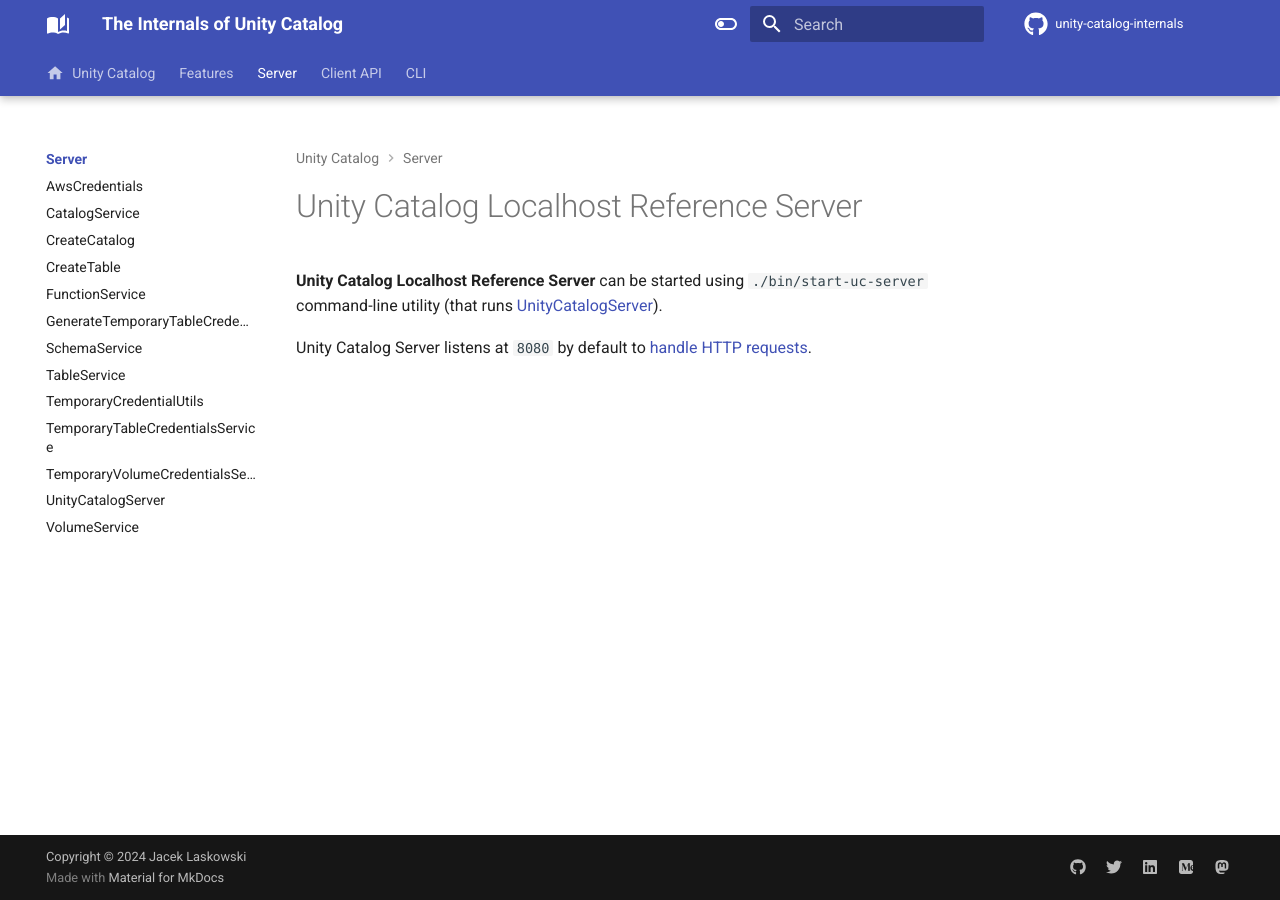
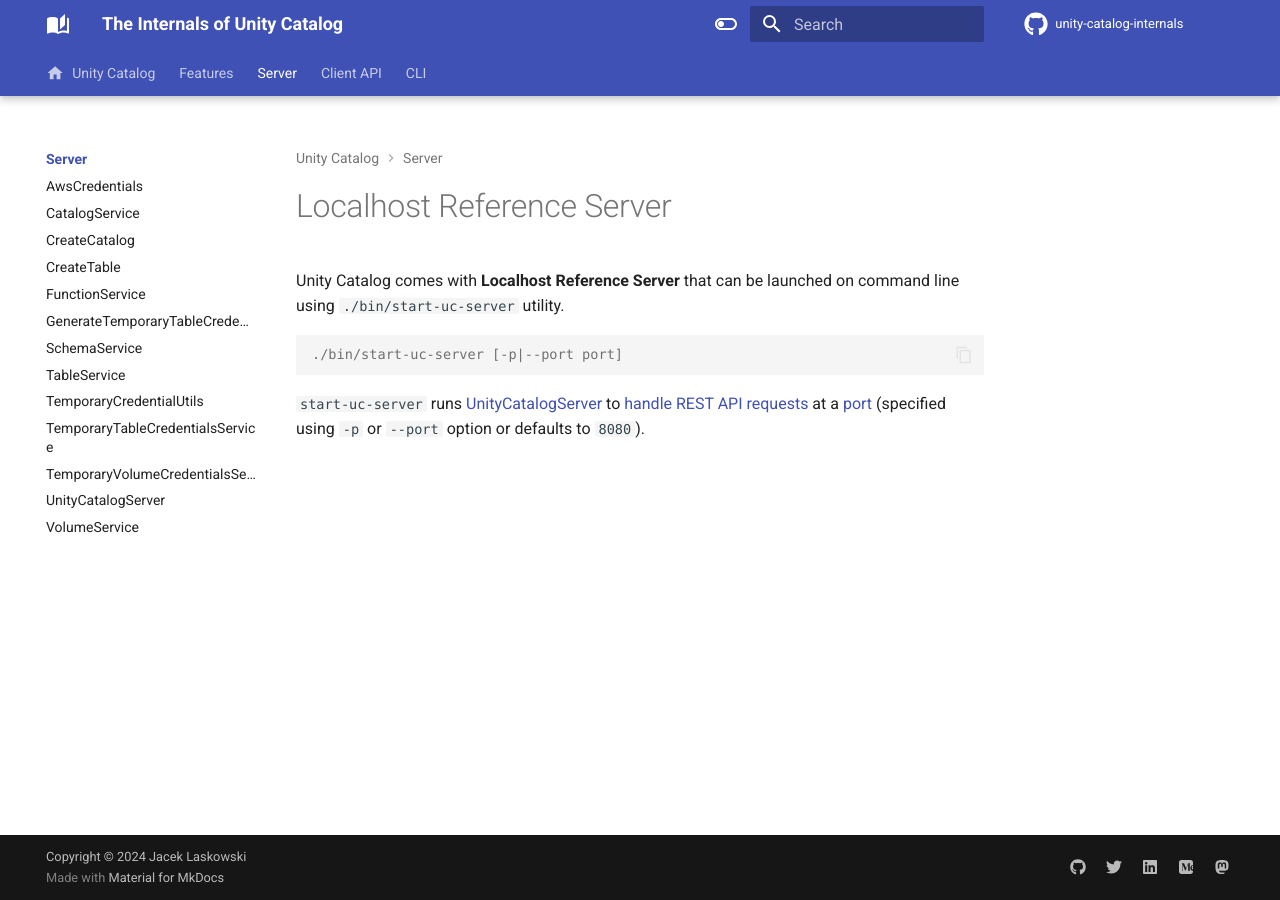
Before and after one commit to japila-books/unity-catalog-internals, an MkDocs documentation site: the page built from docs/server/index.md, in a window 1280 px wide. Built offline with MkDocs 1.6.1 and Material for MkDocs 9.7.7, drawn with Linux system fonts in a browser that asks for light colours; comment, search, counter and statistics services are not loaded.

Commit message:
Localhost Reference Server and port option

````diff
--- a/docs/server/index.md
+++ b/docs/server/index.md
@@ -1,5 +1,9 @@
-# Unity Catalog Localhost Reference Server
+# Localhost Reference Server
 
-**Unity Catalog Localhost Reference Server** can be started using `./bin/start-uc-server` command-line utility (that runs [UnityCatalogServer](UnityCatalogServer.md)).
+Unity Catalog comes with **Localhost Reference Server** that can be launched on command line using `./bin/start-uc-server` utility.
 
-Unity Catalog Server listens at `8080` by default to [handle HTTP requests](UnityCatalogServer.md#addServices).
+```console
+./bin/start-uc-server [-p|--port port]
+```
+
+`start-uc-server` runs [UnityCatalogServer](UnityCatalogServer.md) to [handle REST API requests](UnityCatalogServer.md#addServices) at a [port](UnityCatalogServer.md#port) (specified using `-p` or `--port` option or defaults to `8080`).
````
Also changed, not shown: docs/server/UnityCatalogServer.md (+10 -4 lines).
